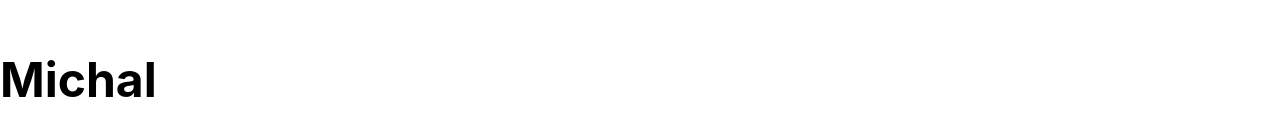
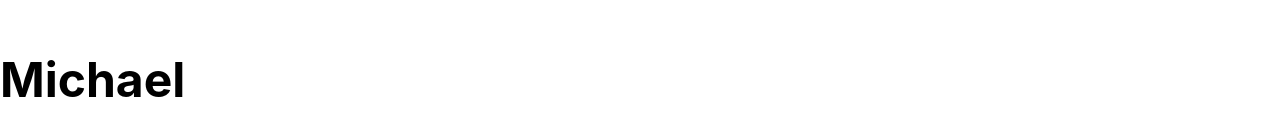
Before and after one commit to dagidagi1/pm, a React (Create React App) app: page /team in a window 1280 px wide. Shown: the part 438-574 px from the top of the page. Built offline with nearby package versions, Linux system fonts and the light colour scheme.

Commit message:
change name

```diff
--- a/src/pages/team.js
+++ b/src/pages/team.js
@@ -8,7 +8,7 @@ const Teams = () => {
         <h2>Btsalel Koginsky</h2>
         <h2>Yossi Iluz</h2>
         <h2>Arkadi</h2>
-        <h2>Michal</h2>
+        <h2>Michael</h2>
       </h1>
     </div>
   );
```
